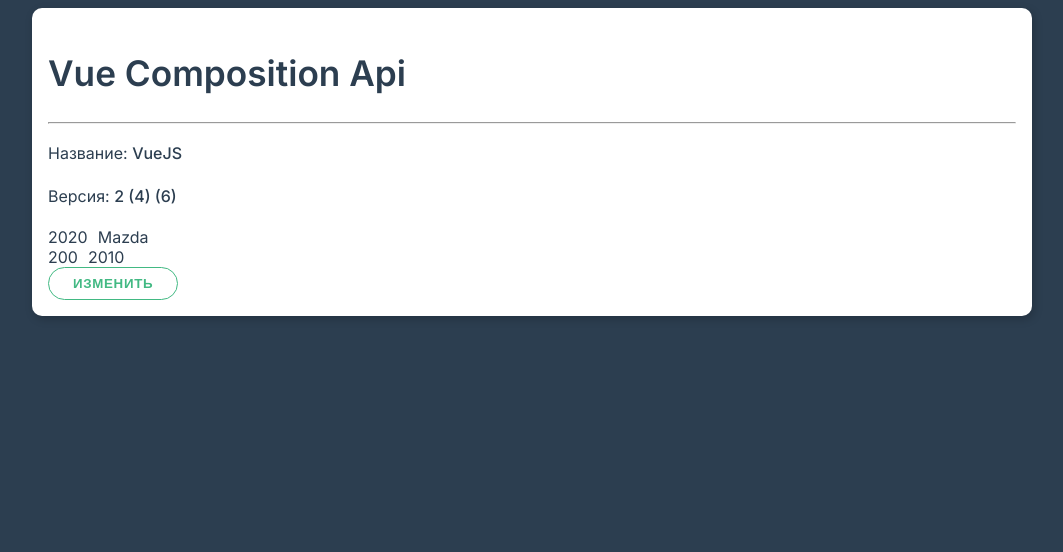
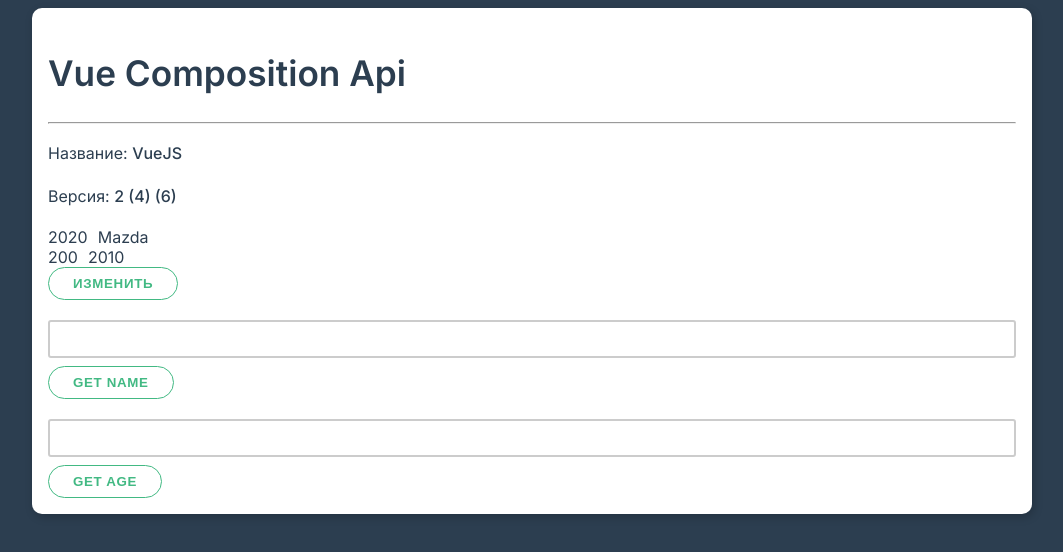
Before and after one commit to bamfl/vue, a Vue app in the folder module-12-vue-composition-api/: page / in a window 1280 px wide. Shown: the top 552 px of the page, without its empty margins (108-1171 px from the left). Built offline with nearby package versions, Linux system fonts and the light colour scheme.

Commit message:
feat: add ref and v-model

```diff
--- a/module-12-vue-composition-api/src/App.vue
+++ b/module-12-vue-composition-api/src/App.vue
@@ -2,9 +2,13 @@
   <div class="container">
     <div class="card">
       <h1>Vue Composition Api</h1>
-      <hr>
-      <p>Название: <strong>{{ framework }}</strong></p>
-      <p>Версия: <strong>{{ version }} ({{ doubleVersion }}) ({{ tripleVersion }})</strong></p>
+      <hr />
+      <p>
+        Название: <strong>{{ framework }}</strong>
+      </p>
+      <p>
+        Версия: <strong>{{ version }} ({{ doubleVersion }}) ({{ tripleVersion }})</strong>
+      </p>
 
       <div class="row">
         <div class="mr-10">{{ car.year }}</div>
@@ -17,6 +21,22 @@
       </div>
 
       <button class="btn" @click="changeInfo">Изменить</button>
+
+      <br /><br />
+
+      <div class="form-control">
+        <input type="text" ref="name" />
+      </div>
+
+      <button class="btn" @click="getName">Get name</button>
+
+      <br /><br />
+
+      <div class="form-control">
+        <input type="number" v-model="age" />
+      </div>
+
+      <button class="btn" @click="getAge">Get age</button>
     </div>
   </div>
 </template>
@@ -24,18 +44,21 @@
 <script setup>
 import { computed, reactive, ref, watch } from 'vue';
 
+const name = ref(null);
+const age = ref('');
+
 const framework = ref('VueJS');
 const version = ref(2);
 
 const car = ref({
   year: 2020,
-  brand: 'Mazda'
+  brand: 'Mazda',
 });
 
 const plane = reactive({
   passangers: 200,
-  year: 2010
-})
+  year: 2010,
+});
 
 const doubleVersion = computed(() => version.value * 2); // ComputedRefImpl
 
@@ -45,7 +68,7 @@
   },
   set(value) {
     console.log('tripleVersion set', value);
-  }
+  },
 });
 
 // watch(framework, (newVal, oldVal) => {
@@ -79,4 +102,12 @@
 
   tripleVersion.value = 100;
 }
+
+function getName() {
+  console.log(name.value.value);
+}
+
+function getAge() {
+  console.log(age.value);
+}
 </script>
--- a/module-12-vue-composition-api/src/theme.css
+++ b/module-12-vue-composition-api/src/theme.css
@@ -73,6 +73,10 @@
 
 .mr-10 {
   margin: 0 10px 0 0;
+}
+
+.my-10 {
+  margin: 10px;
 }
 
 .btn {
```
